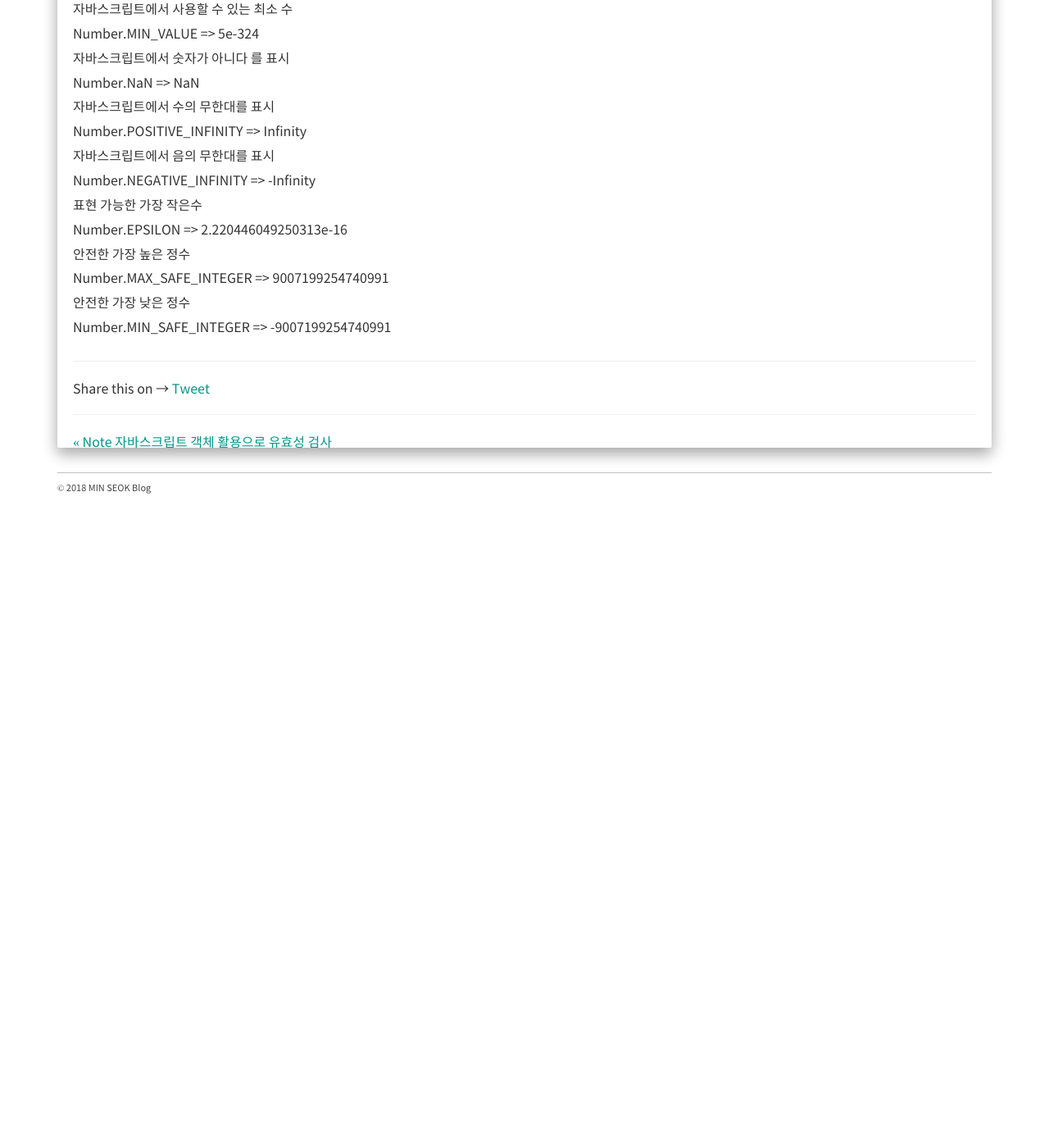
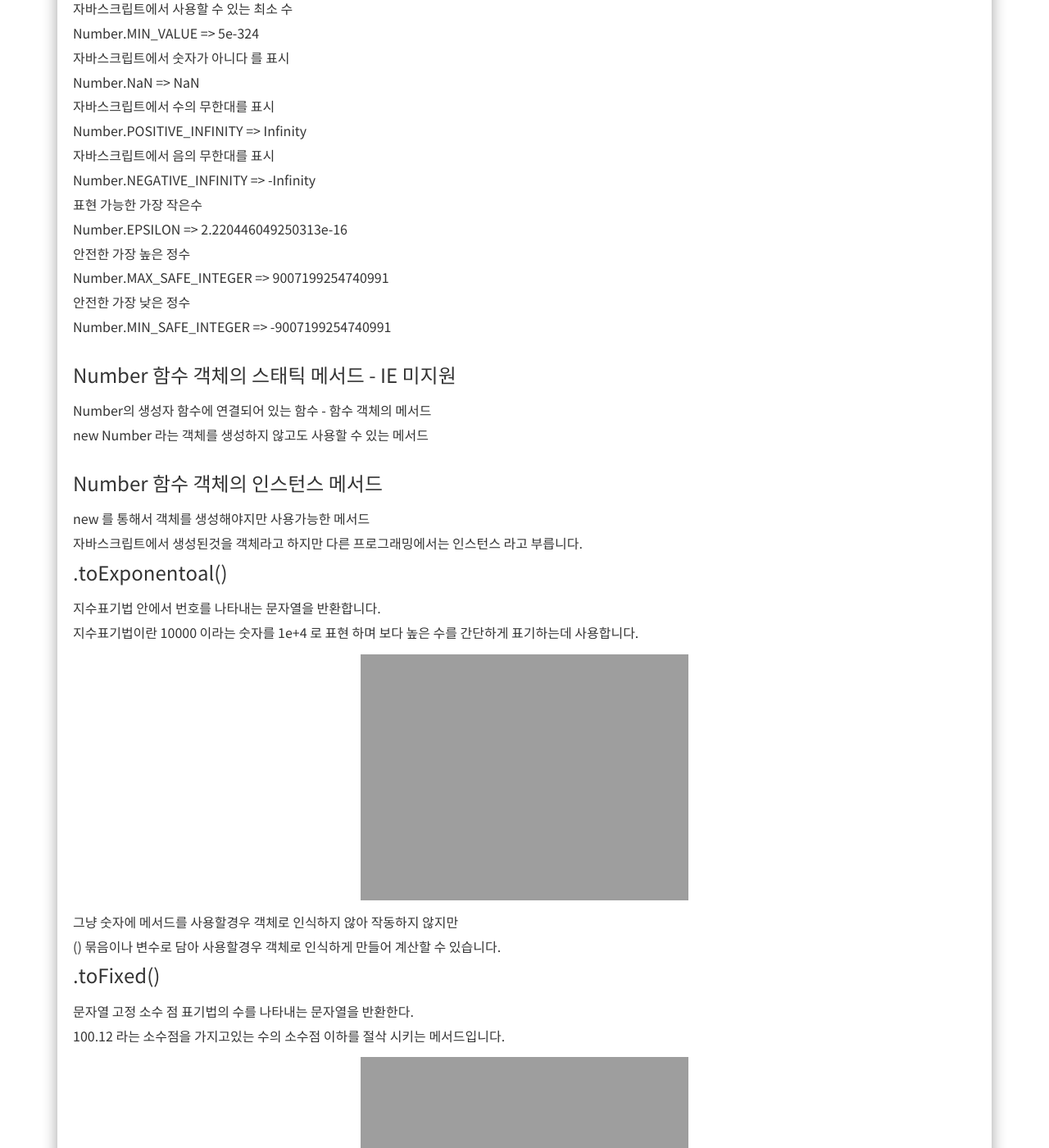
Before and after one commit to alalstjr/promote.github.io, a Jekyll site: the page built from _posts/2018-11-12-자바스크립트 숫자 수학.md, in a window 1280 px wide and 1400 px high, scrolled down 4194 px. Shown: the whole window at 82% size. Built offline with Jekyll 4.4.1, drawn with Linux system fonts in a browser that asks for light colours; nearby versions of some CDN libraries; our own code applies the rules of GitHub Pages for plain Markdown files; comment, search, counter and statistics services are not loaded; before the commit the page ends 4824 px from its top, so only the background shows below that; some of the changed text lies outside the part shown.

Commit message:
Update 2018-11-12-자바스크립트 숫자 수학.md

```diff
--- a/_posts/2018-11-12-자바스크립트 숫자 수학.md
+++ b/_posts/2018-11-12-자바스크립트 숫자 수학.md
@@ -119,3 +119,35 @@ function accurate(expression,precision) {
   <p>안전한 가장 낮은 정수</p>
   <p>Number.MIN_SAFE_INTEGER => -9007199254740991</p>
 </div>
+
+<div class="box">
+  <div class="small-title">Number 함수 객체의 스태틱 메서드 - IE 미지원</div>
+  <p>Number의 생성자 함수에 연결되어 있는 함수 - 함수 객체의 메서드</p>
+  <p>new Number 라는 객체를 생성하지 않고도 사용할 수 있는 메서드</p>
+</div>
+
+<div class="box">
+  <div class="small-title">Number 함수 객체의 인스턴스 메서드</div>
+  <p>new 를 통해서 객체를 생성해야지만 사용가능한 메서드</p>
+  <p>자바스크립트에서 생성된것을 객체라고 하지만 다른 프로그래밍에서는 인스턴스 라고 부릅니다.</p>
+  <div class="small-title">.toExponentoal()</div>
+  <p>지수표기법 안에서 번호를 나타내는 문자열을 반환합니다.</p>
+  <p>지수표기법이란 10000 이라는 숫자를 1e+4 로 표현 하며 보다 높은 수를 간단하게 표기하는데 사용합니다.</p>
+<div class="img-box">
+  <img src="{{ site.baseurl }}/static/img/post/2018-11-12-7.png" alt="자바스크립트 출력확인" />
+</div>
+  <p>그냥 숫자에 메서드를 사용할경우 객체로 인식하지 않아 작동하지 않지만</p>
+  <p>() 묶음이나 변수로 담아 사용할경우 객체로 인식하게 만들어 계산할 수 있습니다.</p>
+  <div class="small-title">.toFixed()</div>
+  <p>문자열 고정 소수 점 표기법의 수를 나타내는 문자열을 반환한다.</p>
+  <p>100.12 라는 소수점을 가지고있는 수의 소수점 이하를 절삭 시키는 메서드입니다.</p>
+<div class="img-box">
+  <img src="{{ site.baseurl }}/static/img/post/2018-11-12-8.png" alt="자바스크립트 출력확인" />
+</div>
+  <div class="small-title">.toPrecision()</div>
+  <p>지정된 정밀에 고정 소수 점 표기법의 수를 나타내는 문자열을 반환합니다.</p>
+  <p>전체 숫자의 자릿수만큼 절삭 시켜주는 메서드입니다.</p>
+<div class="img-box">
+  <img src="{{ site.baseurl }}/static/img/post/2018-11-12-9.png" alt="자바스크립트 출력확인" />
+</div>
+</div>
```
